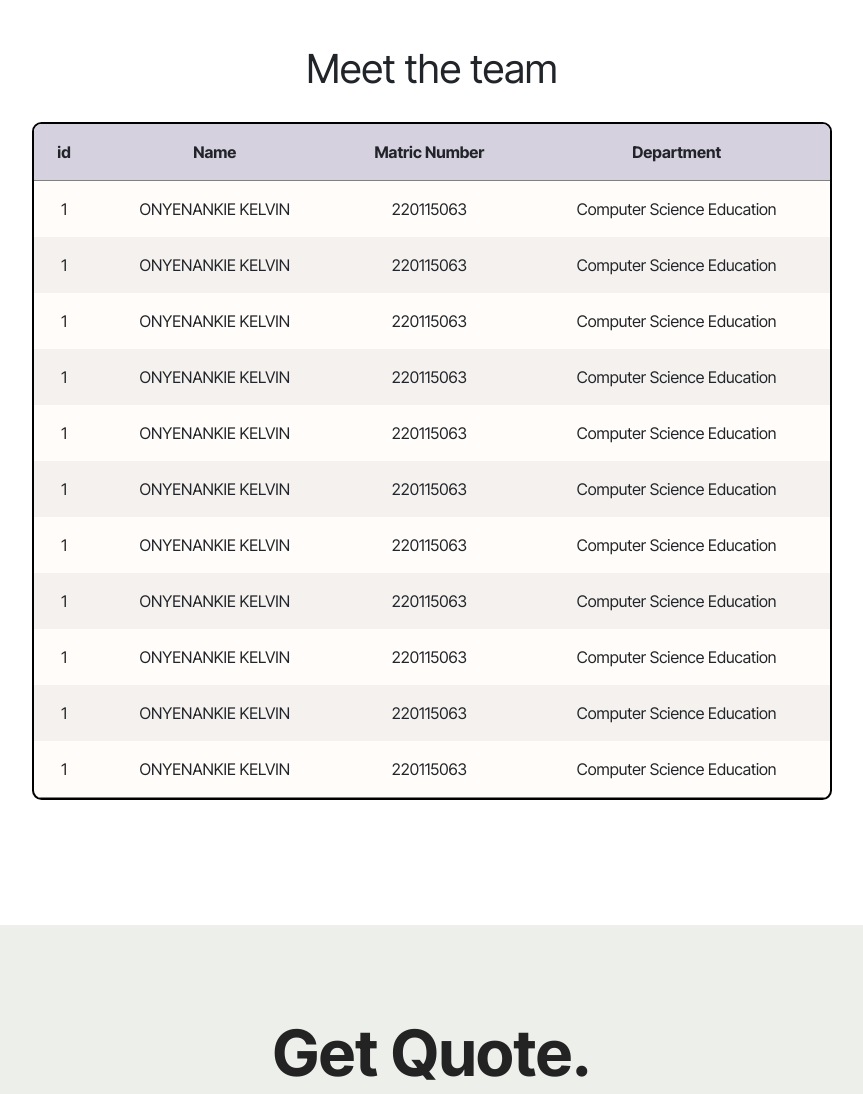
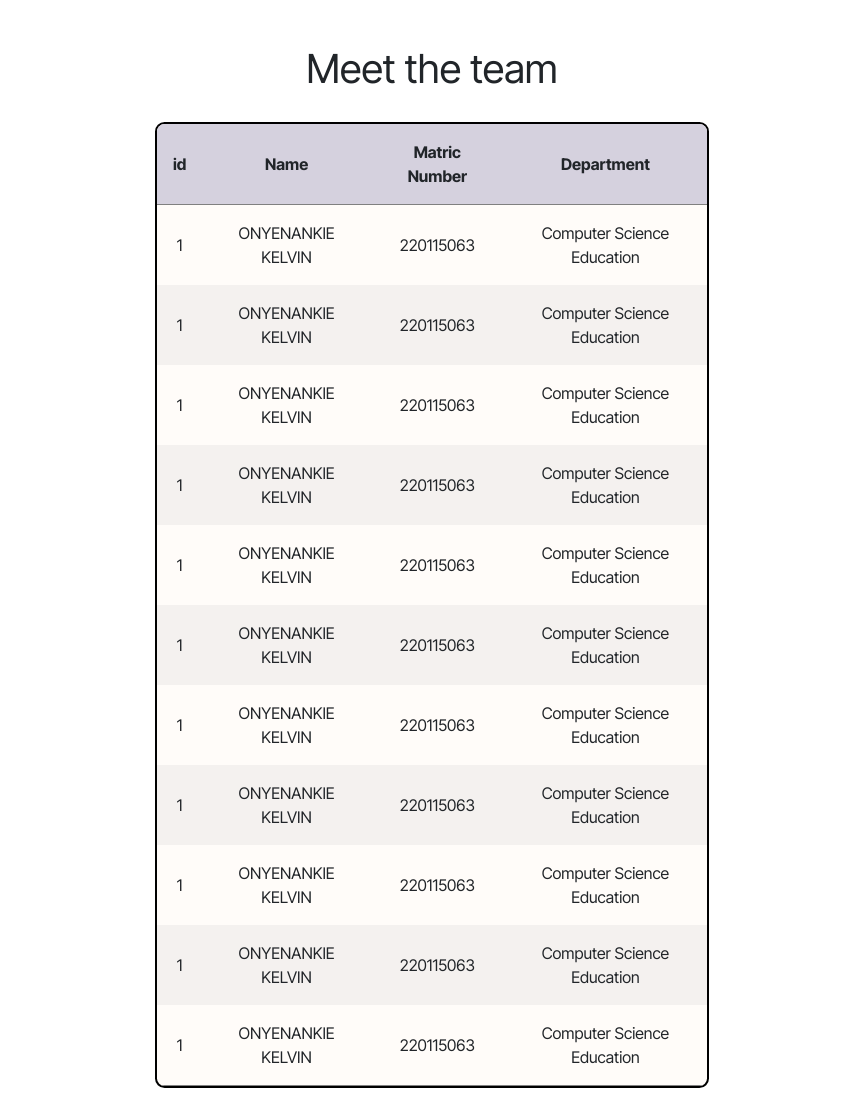
Before and after one commit to chisom0x/FURNITURE-WEBSITE, a plain HTML site: page index.html in a window 1280 px wide. Shown: the part 2840-3934 px from the top of the page, without its empty margins (208-1071 px from the left). Drawn offline with Linux system fonts and the light colour scheme; files whose address does not match are found by name.

Commit message:
added table

```diff
--- a/index.html
+++ b/index.html
@@ -50,7 +50,7 @@
 
     .table_body {
         border: 2px solid black;
-        width: 50rem;
+        width: 50%;
         max-height: calc(89% - .8rem);
         background-color: rgba(250, 235, 215, 0.157);
         margin: .8rem auto;
```
